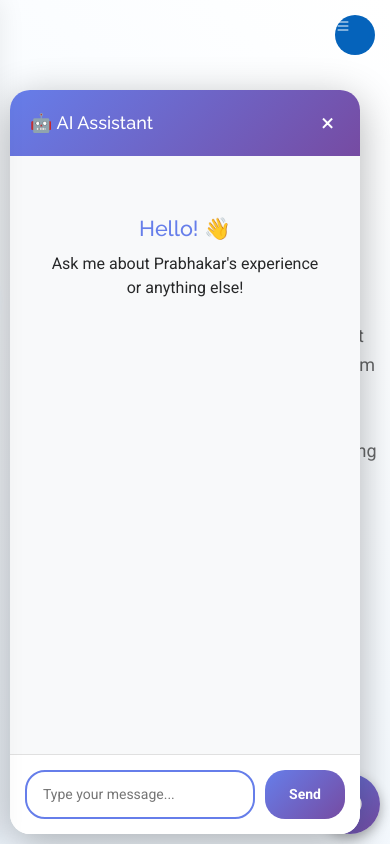
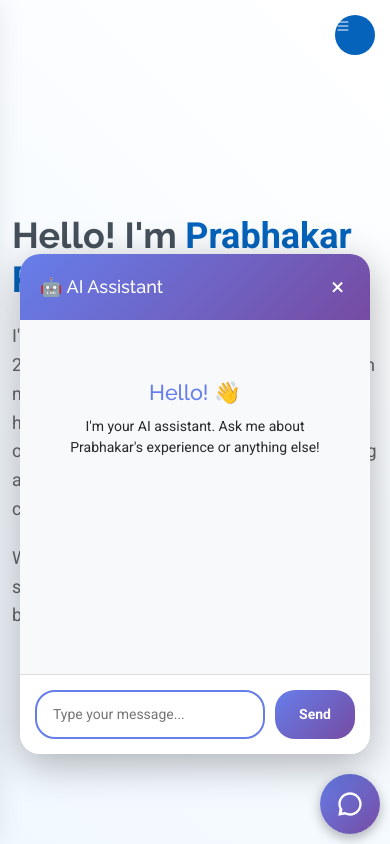
Before and after one commit to aaccela/Aaccela.github.io, a plain HTML site: page index.html in a window 390 px wide. Both pictures are taken after a click on the button "Open chat". Shown: the top 844 px of the page. Drawn offline with nearby package versions, Linux system fonts and the light colour scheme.

Commit message:
Updated index.html

```diff
--- a/index.html
+++ b/index.html
@@ -488,7 +488,8 @@
         bottom: 90px;
         right: 20px;
         width: 400px;
-        height: 600px;
+        height: 500px;
+        max-height: 70vh;
         background: white;
         border-radius: 20px;
         box-shadow: 0 10px 40px rgba(0,0,0,0.3);
@@ -674,10 +675,10 @@
     @media (max-width: 768px) {
         .chat-widget-container {
             width: calc(100vw - 40px);
-            height: calc(100vh - 100px);
-            bottom: 10px;
-            right: 10px;
-            left: 10px;
+            height: 500px;
+            max-height: calc(100vh - 120px);
+            bottom: 90px;
+            right: 20px;
         }
 
         .chat-widget-button {
@@ -965,7 +966,7 @@
       <div class="chat-widget-messages" id="chatWidgetMessages">
           <div class="chat-welcome">
               <h4>Hello! 👋</h4>
-              <p>Ask me about Prabhakar's experience or anything else!</p>
+              <p style="margin: 0; font-size: 14px;">I'm your AI assistant. Ask me about Prabhakar's experience or anything else!</p>
           </div>
       </div>
 
```
